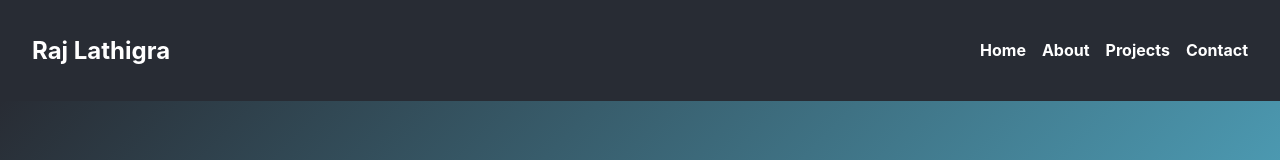
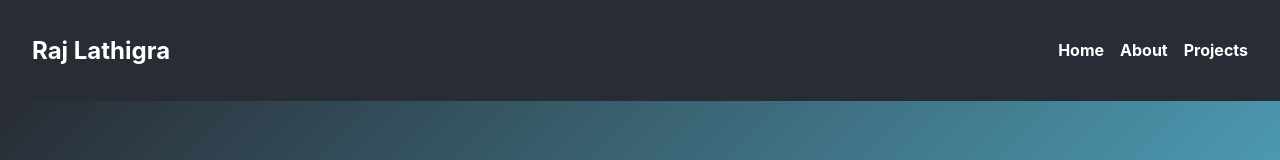
Before and after one commit to raj-1106/Portfolio, a React (Create React App) app: page / in a window 1280 px wide. Shown: the top 160 px of the page. Built offline with nearby package versions, Linux system fonts and the light colour scheme.

Commit message:
Update Navbar.jsx

```diff
--- a/src/components/Navbar.jsx
+++ b/src/components/Navbar.jsx
@@ -9,7 +9,6 @@ const Navbar = () => (
       <li><Link to="/">Home</Link></li>
       <li><Link to="/about">About</Link></li>
       <li><Link to="/projects">Projects</Link></li>
-      <li><Link to="/contact">Contact</Link></li>
     </ul>
   </nav>
 );
```
